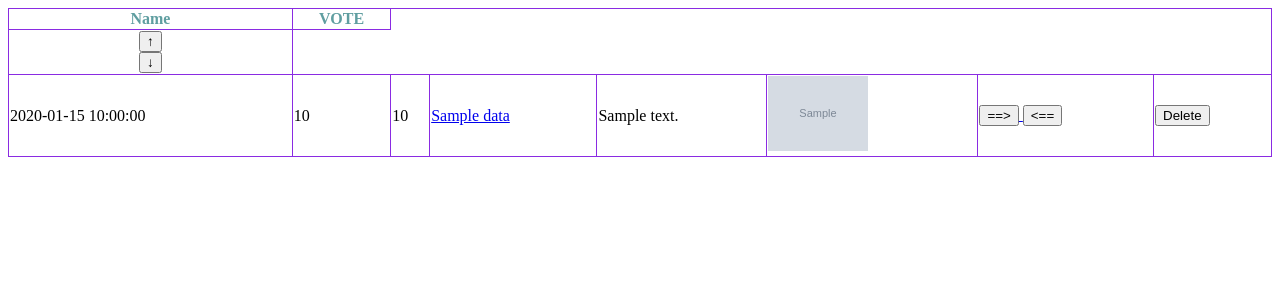
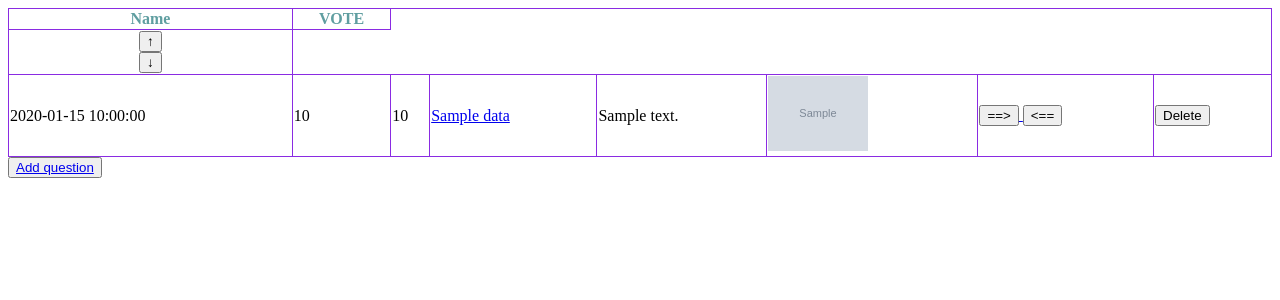
Before and after one commit to CodecoolGlobal/ask-mate-3-python-juhaszszabolcs90, a Flask app: template templates/questions.html in a window 1280 px wide. Shown: the top 300 px of the page. Run offline with Flask 2, Linux system fonts and the light colour scheme; the template is opened without the code that fills it: most values are stand-ins (such as "Sample title", 1, 10 or a date in 2020); grey boxes marked "Sample" are stand-in pictures.

Commit message:
most stuff done

```diff
--- a/server.py
+++ b/server.py
@@ -47,29 +47,16 @@ def display_question(question_id):
     answers = data_manager.get_answers_to_question(question.get('id'))
     return render_template("display_question.html", question=question, answers=answers)
 
-#
-#
-# @app.route('/add_question/', methods=['GET','POST'])
-# def add_question():
-#     # file_name = "sample_data/question.csv"
-#     if request.method == 'POST':
-#         data = {
-#             # 'id': util.generate_id(file_name),
-#             TODO 'submission_time': util.generate_timestamp(),
-#             'view_number': '0',
-#             'vote_number': '0',
-#             'title': request.form.get('title', ''),
-#             'message': request.form.get('message', ''),
-#             'image': 'images/%s' % request.files.get('image', '').filename
-#         }
-#         file = request.files['image']
-#         if file and allowed_file(file.filename):
-#             filename = secure_filename(file.filename)
-#             file.save(os.path.join(app.config['UPLOAD_FOLDER'], filename))
-#         # connection.append_data(file_name, data)
-#         id = TODO
-#         return redirect(url_for('display_question', question_id=id))
-#     return render_template('add_question.html')
+
+@app.route('/add_question/', methods=['GET','POST'])
+def add_question():
+    if request.method == 'POST':
+        title = request.form.get('title')
+        message = request.form.get('message')
+        id = data_manager.add_question(title, message)
+        print(data_manager.get_question(id.get('id')))
+        return redirect(url_for('display_question', question_id=id.get('id')))
+    return render_template('add_question.html')
 
 
 @app.route("/question/<question_id>/delete", methods=["GET", "POST"])
@@ -78,27 +65,18 @@ def delete_question(question_id):
         data_manager.delete_question(question_id)
     return redirect(url_for('display_questions'))
 
-# @app.route('/question/<question_id>/edit', methods=['GET', 'POST'])
-# def edit_question(question_id):
-#     # questions = connection.read_data(QUESTION_FILE_PATH)
-#     # for question in questions:
-#     #     if question['id'] == question_id:
-#     #         row = question
-#     if request.method == 'POST':
-#         for question in questions:
-#             if question['id'] == question_id:
-#                 question['title'] = request.form['title']
-#                 question['message'] = request.form['message']
-#                 question['image'] = 'images/%s' % request.files.get('image', '').filename
-#                 file = request.files['image']
-#                 if file and allowed_file(file.filename):
-#                     filename = secure_filename(file.filename)
-#                     file.save(os.path.join(app.config['UPLOAD_FOLDER'], filename))
-#                 data_manager.update_data(QUESTION_FILE_PATH, questions, connection.DATA_HEADER)
-#                 question_id = question['id']
-#                 return redirect(url_for('display_question', question_id=question_id))
-#     return render_template('edit_question.html', question=row)
-#
+
+@app.route('/question/<question_id>/edit', methods=['GET', 'POST'])
+def edit_question(question_id):
+    if request.method == 'POST':
+        title = request.form.get('title')
+        message = request.form.get('message')
+        data_manager.update_question(question_id, title, message)
+        return redirect(url_for("display_questions"))
+    else:
+        question = data_manager.get_question(question_id)
+        return render_template("edit_question.html", question=question)
+    #
 #
 # @app.route("/question/<question_id>/new-answer", methods=["GET", "POST"])
 # def add_answer(question_id):
@@ -151,7 +129,7 @@ def delete_answer(answer_id):
     answer = data_manager.get_answer(answer_id)
     if request.method == 'POST':
         data_manager.delete_answer(answer_id)
-    return redirect(url_for('display_question', question_id=answer.question_id))
+    return redirect(url_for('display_question', question_id=answer.get('question_id')))
 
 
 if __name__ == "__main__":
--- a/templates/add_question.html
+++ b/templates/add_question.html
@@ -16,7 +16,7 @@
     <label for="image">Click on the "Choose File" button to upload a file:</label><br><br>
     <input type="file" id="image" name="image"><br>
 
-    <button type="submit">Display questions</button>
+    <button type="submit">Submit</button>
 </form>
 
 </body>
--- a/templates/edit_question.html
+++ b/templates/edit_question.html
@@ -7,7 +7,7 @@
 <body>
 <form action='{{ url_for('edit_question', question_id=question.id) }}' method="POST" enctype="multipart/form-data">
     <label for="title">Title</label><br>
-    <input id='title' name='title' type="text" minlength="5" required><br><br>
+    <input id='title' name='title' type="text" minlength="5" required value="{{ question.title }}"><br><br>
 
     <label for="message">Message</label><br>
     <textarea id="message" name="message"  rows="20" cols="50" required>{{ question.message }}</textarea><br><br>
@@ -15,7 +15,9 @@
     <label for="image">Click on the "Choose File" button to upload a file:</label><br><br>
     <input type="file" id="image" name="image"><br>
 
-    <button type="submit">Edit question</button>
+    <form action="/question/{{ question.id }}/update" method = 'GET'>
+    <button type='submit' class="update-btn">UPDATE</button>
+    </form>
 </form>
 </body>
 </html>
--- a/templates/questions.html
+++ b/templates/questions.html
@@ -59,6 +59,6 @@
                 </tr>
             {% endfor %}
         </table>
-{#<button> <a href="{{ url_for('add_question') }}">Add question</a> </button>#}
+<button> <a href="{{ url_for('add_question') }}">Add question</a> </button>
 </body>
 </html>
```
Also changed, not shown: data_manager.py (+25 -49 lines).
